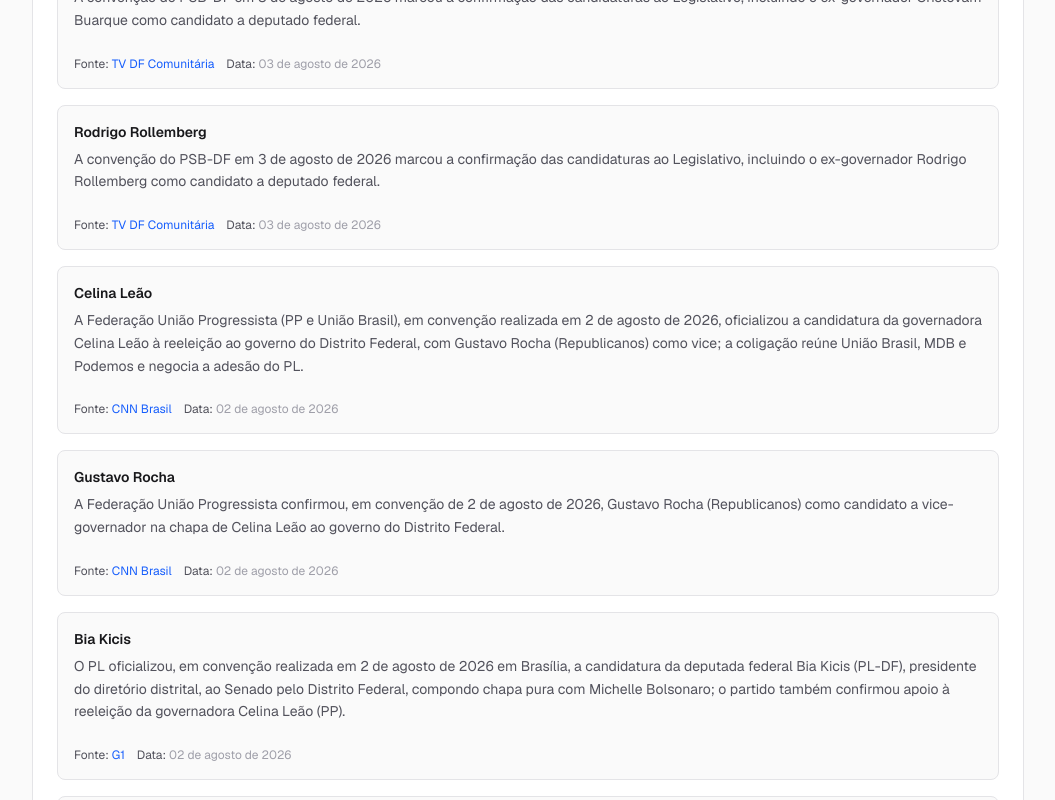
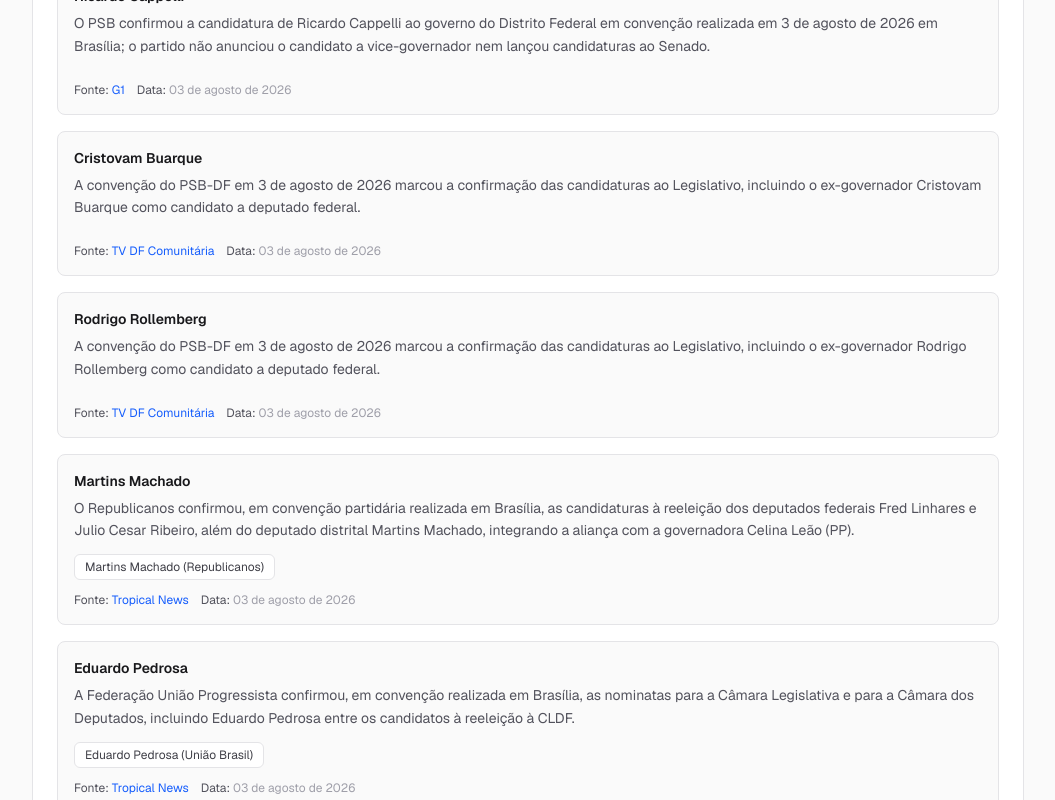
Before and after one commit to gustavomelofr/deputados-distritais-df-2026, a Next.js app: page /cenario-2026 in a window 1280 px wide. Shown: the part 1820-2620 px from the top of the page, without its empty margins (112-1167 px from the left). Built offline with nearby package versions, Linux system fonts and the light colour scheme.

Commit message:
feat(loop): atualização aprovada 2026-08-05T18-45-21-958Z (#168)
Co-authored-by: Agente Contínuo <agente@deputadosdistritais.dev>

```diff
--- a/src/data/cenario-eleitoral.ts
+++ b/src/data/cenario-eleitoral.ts
@@ -494,7 +494,7 @@ export const cenarioEleitoral: PessoaEleitoral[] = [
     nomeCompleto: 'Paula Belmonte',
     cargo: 'governador',
     partido: 'PSDB',
-    estagio: 'movimentacao_publica',
+    estagio: 'anunciado_pelo_partido',
     noticiasRelacionadas: ['n34', 'n28'],
     evidencias: [
       {
@@ -542,9 +542,24 @@ export const cenarioEleitoral: PessoaEleitoral[] = [
         coletadaEm: '2026-08-03',
         verificadaEm: '2026-08-03',
       },
-    ],
-    coletadaEm: '2026-08-03',
-    verificadaEm: '2026-08-03',
+      {
+        id: 'e-paula-belmonte-convencao-psdb-cidadania-2026-08-04',
+        pessoaId: 'paula-belmonte',
+        cargo: 'governador',
+        estagio: 'anunciado_pelo_partido',
+        partido: 'PSDB',
+        fonte: 'G1',
+        fonteCategoria: 'veiculo_jornalistico',
+        url: 'https://g1.globo.com/df/distrito-federal/eleicoes/2026/noticia/2026/08/04/psdb-e-cidadania-oficializam-paula-belmonte-como-candidata-ao-governo-do-distrito-federal.ghtml',
+        descricao:
+          'A federação PSDB-Cidadania confirmou, em convenção realizada em 4 de agosto de 2026 em Brasília, a candidatura de Paula Belmonte ao governo do Distrito Federal; a federação não anunciou candidato a vice-governador nem candidaturas ao Senado.',
+        dataEvidencia: '2026-08-04',
+        coletadaEm: '2026-08-05',
+        verificadaEm: '2026-08-05',
+      },
+    ],
+    coletadaEm: '2026-08-05',
+    verificadaEm: '2026-08-05',
   },
 
   // 12. Kiko Caputo (Novo) — candidato ao GDF, oficializado em convenção
@@ -614,7 +629,7 @@ export const cenarioEleitoral: PessoaEleitoral[] = [
     nomeCompleto: 'Leila do Vôlei',
     cargo: 'senador',
     partido: 'PDT',
-    estagio: 'pre_candidatura_declarada',
+    estagio: 'anunciado_pelo_partido',
     noticiasRelacionadas: ['n30', 'n43', 'n53'],
     evidencias: [
       {
@@ -662,9 +677,24 @@ export const cenarioEleitoral: PessoaEleitoral[] = [
         coletadaEm: '2026-08-04',
         verificadaEm: '2026-08-04',
       },
-    ],
-    coletadaEm: '2026-08-04',
-    verificadaEm: '2026-08-04',
+      {
+        id: 'e-leila-barros-convencao-pdt-g1-2026-08-04',
+        pessoaId: 'leila-barros',
+        cargo: 'senador',
+        estagio: 'anunciado_pelo_partido',
+        partido: 'PDT',
+        fonte: 'G1',
+        fonteCategoria: 'veiculo_jornalistico',
+        url: 'https://g1.globo.com/df/distrito-federal/eleicoes/2026/noticia/2026/08/04/pdt-confirma-leila-do-volei-como-candidata-ao-senado-pelo-distrito-federal.ghtml',
+        descricao:
+          'O PDT confirmou, em convenção realizada em 4 de agosto de 2026 em Brasília, a candidatura da senadora Leila do Vôlei (PDT) à reeleição pelo Senado pelo Distrito Federal; o partido não aprovou formalmente apoio a nenhum pré-candidato ao GDF, embora representantes do PT e da Rede (incluindo Leandro Grass) tenham marcado presença.',
+        dataEvidencia: '2026-08-04',
+        coletadaEm: '2026-08-05',
+        verificadaEm: '2026-08-05',
+      },
+    ],
+    coletadaEm: '2026-08-05',
+    verificadaEm: '2026-08-05',
   },
 
   // 14. Erika Kokay (PT) — pré-candidata ao Senado pelo PT-DF, anunciada
@@ -2059,7 +2089,7 @@ export const cenarioEleitoral: PessoaEleitoral[] = [
     nomeCompleto: 'Martins Machado de Oliveira',
     cargo: 'deputado_distrital',
     partido: 'Republicanos',
-    estagio: 'movimentacao_publica',
+    estagio: 'anunciado_pelo_partido',
     noticiasRelacionadas: ['n24', 'n60'],
     evidencias: [
       {
@@ -2092,9 +2122,24 @@ export const cenarioEleitoral: PessoaEleitoral[] = [
         coletadaEm: '2026-07-30',
         verificadaEm: '2026-07-30',
       },
-    ],
-    coletadaEm: '2026-07-30',
-    verificadaEm: '2026-07-30',
+      {
+        id: 'e-martins-machado-convencao-republicanos-2026-08-03',
+        pessoaId: 'martins-machado',
+        cargo: 'deputado_distrital',
+        estagio: 'anunciado_pelo_partido',
+        partido: 'Republicanos',
+        fonte: 'Tropical News',
+        fonteCategoria: 'veiculo_jornalistico',
+        url: 'https://tropicalnews.com.br/convencoes-desenham-o-novo-mapa-politico-das-eleicoes-de-2026-no-distrito-federal/',
+        descricao:
+          'O Republicanos confirmou, em convenção partidária realizada em Brasília, as candidaturas à reeleição dos deputados federais Fred Linhares e Julio Cesar Ribeiro, além do deputado distrital Martins Machado, integrando a aliança com a governadora Celina Leão (PP).',
+        dataEvidencia: '2026-08-03',
+        coletadaEm: '2026-08-05',
+        verificadaEm: '2026-08-05',
+      },
+    ],
+    coletadaEm: '2026-08-05',
+    verificadaEm: '2026-08-05',
   },
 
   // 47. Eduardo Pedrosa (União Brasil) — deputado distrital que articula
@@ -2108,7 +2153,7 @@ export const cenarioEleitoral: PessoaEleitoral[] = [
     nomeCompleto: 'Eduardo Pedrosa de Paula',
     cargo: 'deputado_distrital',
     partido: 'União Brasil',
-    estagio: 'movimentacao_publica',
+    estagio: 'anunciado_pelo_partido',
     noticiasRelacionadas: ['n57', 'n60'],
     evidencias: [
       {
@@ -2141,9 +2186,24 @@ export const cenarioEleitoral: PessoaEleitoral[] = [
         coletadaEm: '2026-07-30',
         verificadaEm: '2026-07-30',
       },
-    ],
-    coletadaEm: '2026-07-30',
-    verificadaEm: '2026-07-30',
+      {
+        id: 'e-eduardo-pedrosa-convencao-uniao-progressista-2026-08-03',
+        pessoaId: 'eduardo-pedrosa',
+        cargo: 'deputado_distrital',
+        estagio: 'anunciado_pelo_partido',
+        partido: 'União Brasil',
+        fonte: 'Tropical News',
+        fonteCategoria: 'veiculo_jornalistico',
+        url: 'https://tropicalnews.com.br/convencoes-desenham-o-novo-mapa-politico-das-eleicoes-de-2026-no-distrito-federal/',
+        descricao:
+          'A Federação União Progressista confirmou, em convenção realizada em Brasília, as nominatas para a Câmara Legislativa e para a Câmara dos Deputados, incluindo Eduardo Pedrosa entre os candidatos à reeleição à CLDF.',
+        dataEvidencia: '2026-08-03',
+        coletadaEm: '2026-08-05',
+        verificadaEm: '2026-08-05',
+      },
+    ],
+    coletadaEm: '2026-08-05',
+    verificadaEm: '2026-08-05',
   },
 
   // 48. Christian Sena (UP) — pré-candidato à CLDF, homologado pela
```
